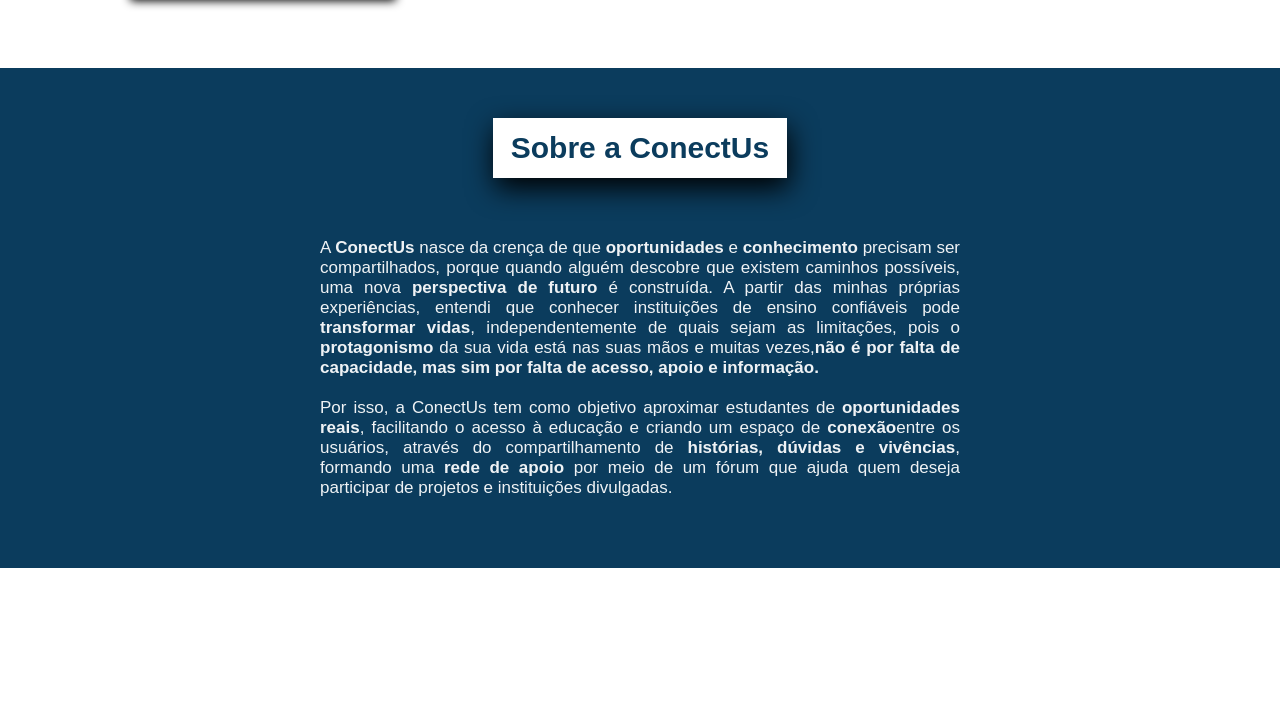
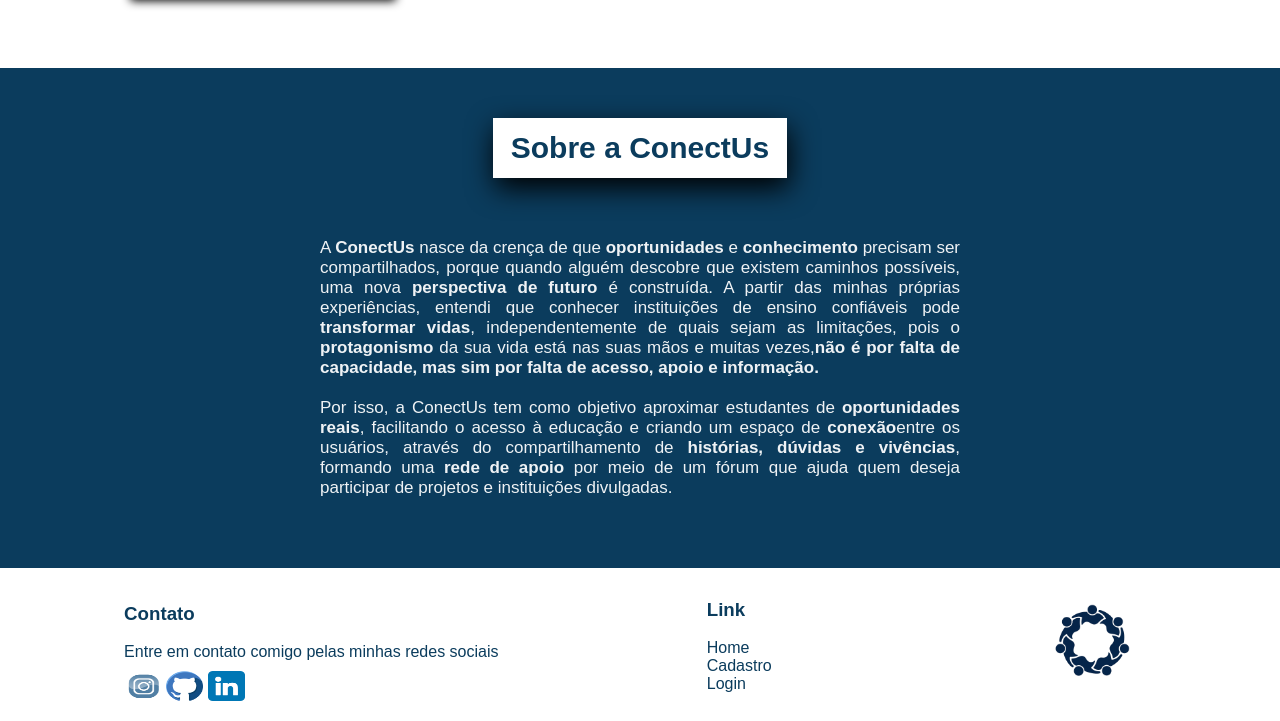
Before and after one commit to Projeto-Individual-2025-2/Projeto-Individual---2025_2, a plain HTML site: page public/index.html in a window 1280 px wide. Shown: the part 1632-2353 px from the top of the page. Drawn offline with Linux system fonts and the light colour scheme.

Commit message:
estilizando e estruturando footer

```diff
--- a/public/index.html
+++ b/public/index.html
@@ -89,6 +89,34 @@
         </div>
     </div>
 
-    <div class="footer"></div>
+    <footer>
+        <div class="footer-1">
+            <ul>
+                <h3>Contato</h3>
+                <span>Entre em contato comigo pelas minhas redes sociais</span>
+                <div class="redes-sociais">
+                    <img src="assets/instagram.png" alt="instagram">
+                    <img src="assets/github.png" alt="GitHub">
+                    <img src="assets/linkedin.png" alt="Linkedin">
+                </div>
+            </ul>
+        </div>
+
+        <div class="footer-2">
+            <ul>
+                <h3>Link</h3>
+                <li><a href="#home">Home</a></li>
+                <li><a href="cadastro.html">Cadastro</a></li>
+                <li><a href="login.html">Login</a></li>
+            </ul>
+        </div>
+
+        <div class="footer-3">
+            <ul>
+                <img src="assets/logo.png" alt="Logo">
+            </ul>
+        </div>
+
+    </footer>
 </body>
 </html>
--- a/public/style/index.css
+++ b/public/style/index.css
@@ -225,9 +225,41 @@
     margin-top: 60px;
 }
 
-
-.footer{
-    height: 150px;
+footer{
     background-size: cover;
     background-color: #ffff;
+    display: flex;
+    justify-content: space-around;
+    align-items: center;
+    color: #0B3C5D;
 }
+
+footer .footer-1{
+    display: flex;
+    justify-content: center;
+}
+
+footer .footer-1 img{
+    margin-top: 10px;
+    width: 10%;
+    height: 30px;
+}
+
+footer .footer-2 li{
+    list-style: none;
+}
+
+footer .footer-2 li a{
+    text-decoration: none;
+    color: #0B3C5D;
+}
+
+footer .footer-3{
+    width: 20%;
+}
+
+footer .footer-3 img{
+    width: 40%;
+    height: 40%;
+    margin-left: 70px;
+}
```
Also changed, not shown: public/assets/github.png (added), public/assets/instagram.png (added), public/assets/linkedin.png (added).
